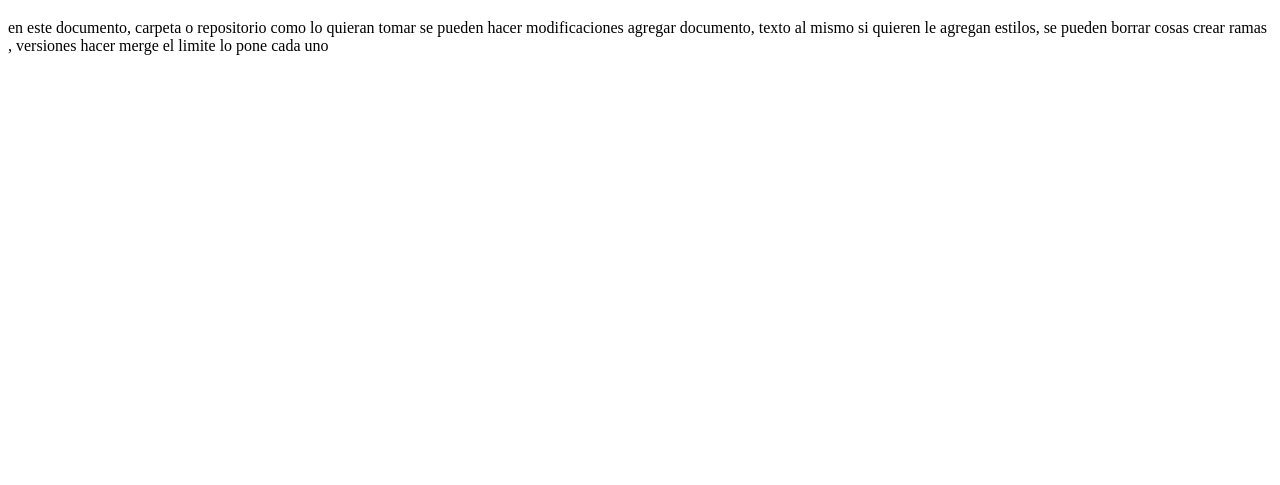
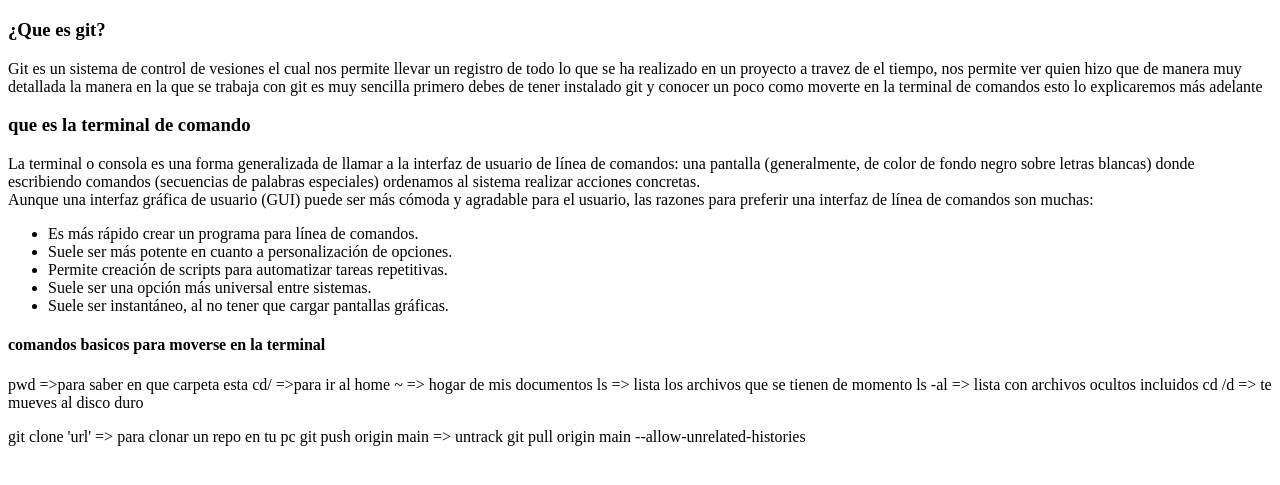
Before and after one commit to JoseAlirioPintoVega/clase_git, a plain HTML site: page index.html in a window 1280 px wide. Shown: the part 61-546 px from the top of the page. Drawn offline with Linux system fonts and the light colour scheme.

Commit message:
se inicializa con los conceptos base de git y terminal

```diff
--- a/index.html
+++ b/index.html
@@ -4,11 +4,39 @@
     <meta charset="UTF-8">
     <meta http-equiv="X-UA-Compatible" content="IE=edge">
     <meta name="viewport" content="width=device-width, initial-scale=1.0">
-    <title>Esto es para que practiquemos </title>
+    <title>git y git-hub</title>
 </head>
 <body>
     <h1>git y git-hub</h1>
-    <p>en  este documento, carpeta o repositorio como lo quieran tomar se pueden hacer modificaciones agregar documento, texto al mismo si quieren le agregan estilos, se pueden borrar  cosas  crear ramas  , versiones hacer merge el limite lo pone  cada uno </p>
+    <h3>¿Que es git?</h3>
+        <p>Git es un sistema de control de vesiones el cual nos permite llevar un registro de todo lo que se ha realizado en un proyecto a travez de el tiempo, nos permite ver quien hizo que de manera muy detallada la manera en la que se trabaja con git es muy sencilla primero debes de tener instalado git y conocer un poco como moverte en la terminal de comandos esto lo explicaremos más adelante </p>
+    <h3>que es la terminal de comando</h3>
+        <p>La terminal o consola es una forma generalizada de llamar a la interfaz de usuario de línea de comandos: una pantalla (generalmente, de color de fondo negro sobre letras blancas) donde escribiendo comandos (secuencias de palabras especiales) ordenamos al sistema realizar acciones concretas.
+        <br> Aunque una interfaz gráfica de usuario (GUI) puede ser más cómoda y agradable para el usuario, las razones para preferir una interfaz de línea de comandos son muchas:
+        </p>
+        <ul>
+            <li>Es más rápido crear un programa para línea de comandos.</li>
+            <li>Suele ser más potente en cuanto a personalización de opciones.</li>
+            <li>Permite creación de scripts para automatizar tareas repetitivas.</li>
+            <li>Suele ser una opción más universal entre sistemas.</li>
+            <li>Suele ser instantáneo, al no tener que cargar pantallas gráficas.</li>
+        </ul>
+    <h4>comandos basicos para moverse en la terminal</h4>
+    <p>
+        pwd =>para saber en que carpeta esta
+        cd/ =>para ir al home
+        ~ => hogar de mis documentos
+        ls => lista los archivos que se tienen de momento
+        ls -al => lista con archivos ocultos incluidos
+        cd /d  => te mueves al disco duro
+
+    </p>
+
+    <p>
+        git clone 'url' => para clonar un repo en tu  pc
+        git push origin main => untrack
+        git pull origin main --allow-unrelated-histories
+    </p>
 
 </body>
 </html>
```
